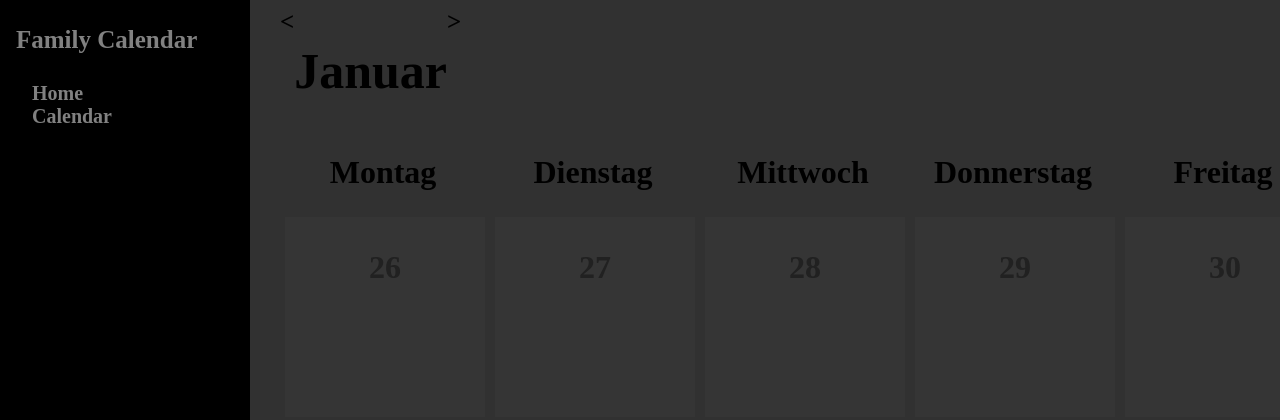
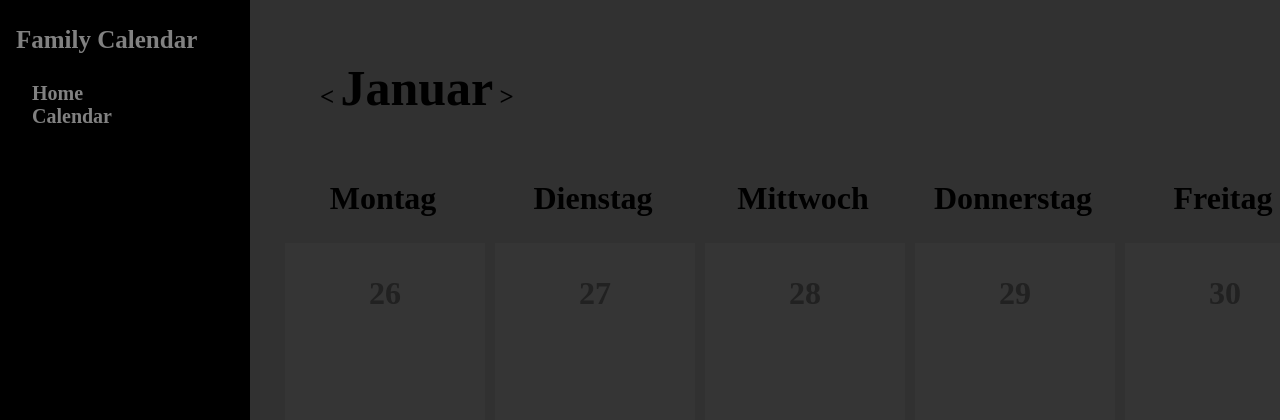
Before and after one commit to Uhgtred/FamilyCalendar, a Django app: page /calendar/2023/1/ in a window 1280 px wide; the page is wider, and only the part inside the window is pictured. Shown: the top 420 px of that part. Run offline with Django 4.2, Linux system fonts and the light colour scheme; data comes from the database, SQL or seed files in the repository.

Commit message:
style adaption in header of calendar

```diff
--- a/FamilyCalendar/gui/static/calendar.css
+++ b/FamilyCalendar/gui/static/calendar.css
@@ -1,12 +1,14 @@
 /*This view is for displaying a month of a calendar with 7 days in a row*/
 
-.calendarHeader{
-  display: flex;
-  flex-direction: row;
+.calendarHeader ul{
   color: black;
   font-size: 25px;
+}
+
+.calendarHeader ul li{
+  display: inline-block;
   text-decoration: none;
-  vertical-align: top;
+  list-style-type: none;
 }
 
 .calendarHeader a{
--- a/FamilyCalendar/gui/templates/gui/calendar.html
+++ b/FamilyCalendar/gui/templates/gui/calendar.html
@@ -8,9 +8,11 @@
     <link rel='stylesheet' href={% static 'calendar.css' %}>
     <script src={% static 'calendar.js' %} async></script>
     <div class="calendarHeader">
-        <a href="#" id='previousMonth' class="monthSelect"><</a>
-        <h1>{{month}} {{year}}</h1>
-        <a href="#", id="nextMonth" class="monthSelect">></a>
+        <ul>
+            <li><a href="#" id='previousMonth' class="monthSelect"><</a></li>
+            <li><h1>{{month}} {{year}}</h1></li>
+            <li><a href="#" id="nextMonth" class="monthSelect">></a></li>
+        </ul>
     </div>
     <div id="weekDays", class="weekDays">
         <ul class="weekDayList">
```
